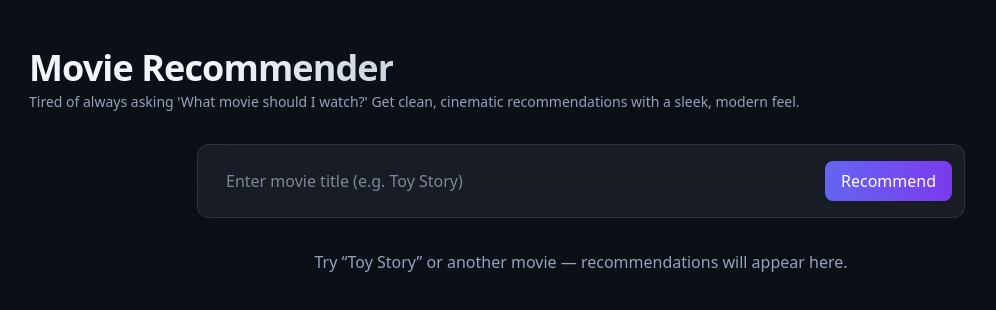
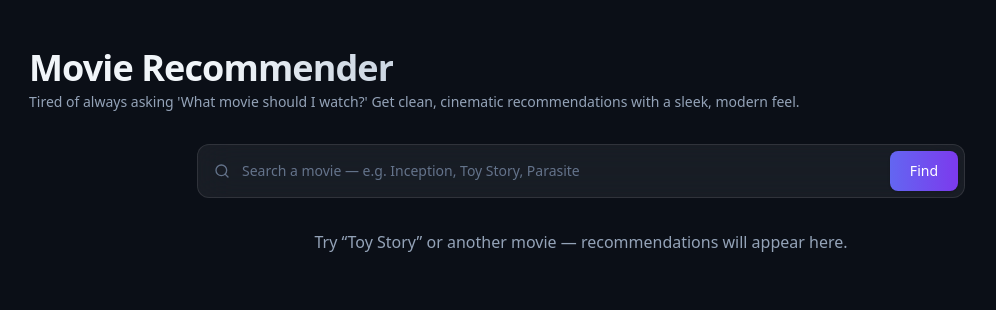
Before and after one commit to abdelillah01/Movie-Recommender, a Next.js app in the folder frontend/: page / in a window 1280 px wide. Shown: the top 310 px of the page, without its empty margins (59-1055 px from the left). Built offline with nearby package versions, Linux system fonts and the light colour scheme.

Commit message:
SearchBar: add search icon, clear button, rename submit to Find

```diff
--- a/frontend/components/SearchBar.jsx
+++ b/frontend/components/SearchBar.jsx
@@ -2,6 +2,39 @@
 
 import { useState } from "react";
 import { motion } from "framer-motion";
+
+function SearchIcon() {
+  return (
+    <svg
+      className="w-4 h-4 shrink-0 text-slate-500 ml-4"
+      viewBox="0 0 24 24"
+      fill="none"
+      stroke="currentColor"
+      strokeWidth="2"
+      strokeLinecap="round"
+      strokeLinejoin="round"
+    >
+      <circle cx="11" cy="11" r="8" />
+      <line x1="21" y1="21" x2="16.65" y2="16.65" />
+    </svg>
+  );
+}
+
+function ClearIcon() {
+  return (
+    <svg
+      className="w-3.5 h-3.5"
+      viewBox="0 0 24 24"
+      fill="none"
+      stroke="currentColor"
+      strokeWidth="2.5"
+      strokeLinecap="round"
+    >
+      <line x1="18" y1="6" x2="6" y2="18" />
+      <line x1="6" y1="6" x2="18" y2="18" />
+    </svg>
+  );
+}
 
 export default function SearchBar({ onSearch }) {
   const [title, setTitle] = useState("");
@@ -18,20 +51,31 @@ export default function SearchBar({ onSearch }) {
       initial={{ opacity: 0, y: 8 }}
       animate={{ opacity: 1, y: 0 }}
       transition={{ duration: 0.35 }}
-      className="flex items-center gap-3 p-3 rounded-xl glass max-w-3xl mx-auto"
+      className="flex items-center gap-0 rounded-xl glass max-w-3xl mx-auto"
     >
+      <SearchIcon />
       <input
-        className="flex-1 bg-transparent px-4 py-3 rounded-lg focus:outline-none text-slate-100 placeholder:text-slate-400/80"
-        placeholder="Enter movie title (e.g. Toy Story)"
+        className="flex-1 bg-transparent px-3 py-3.5 focus:outline-none text-slate-100 placeholder:text-slate-500 text-sm"
+        placeholder="Search a movie — e.g. Inception, Toy Story, Parasite"
         value={title}
         onChange={(e) => setTitle(e.target.value)}
         aria-label="Movie title"
       />
+      {title && (
+        <button
+          type="button"
+          onClick={() => setTitle("")}
+          className="p-2 mr-1 rounded-lg text-slate-600 hover:text-slate-300 transition"
+          aria-label="Clear search"
+        >
+          <ClearIcon />
+        </button>
+      )}
       <button
         type="submit"
-        className="inline-flex items-center gap-2 bg-gradient-to-r from-indigo-500 to-violet-600 hover:from-indigo-500/90 hover:to-violet-600/90 text-white font-medium px-4 py-2 rounded-lg shadow-sm"
+        className="m-1.5 shrink-0 inline-flex items-center gap-1.5 bg-gradient-to-r from-indigo-500 to-violet-600 hover:from-indigo-400 hover:to-violet-500 active:scale-95 text-white font-medium px-5 py-2.5 rounded-lg shadow text-sm transition-all"
       >
-        Recommend
+        Find
       </button>
     </motion.form>
   );
```
